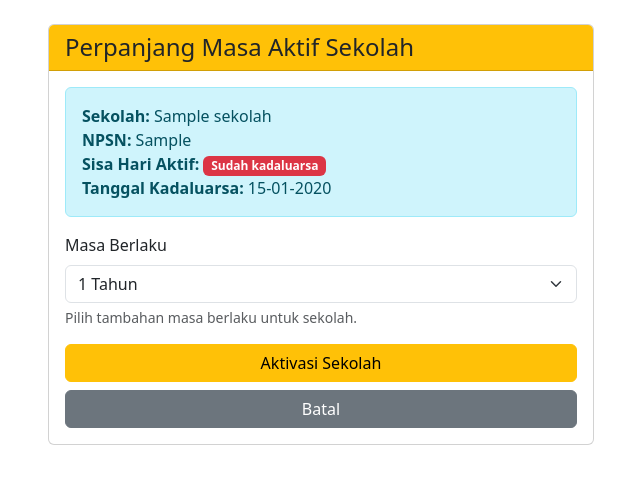
After one commit to fahrudin98/sekolah, a Flask app: page /sekolah/1/perpanjang in a window 1280 px wide. The commit adds this page. Shown: the top 484 px of the page, without its empty margins (319-959 px from the left). Run offline with Flask 3, Linux system fonts and the light colour scheme; a user stored in the database is signed in; tables that the repository leaves empty hold one stand-in row (values such as "Sample post").

Commit message:
Feat: Add school activation system
- Add status_aktif, tanggal_aktivasi, tanggal_kadaluarsa, last_warning_sent to Sekolah model
- Add aktivasi(), perpanjang(), is_active, sisa_hari methods/properties
- Add AktivasiSekolahForm for activation and extension
- Add sekolah_routes: /manage, /<id>/aktivasi, /<id>/perpanjang
- Add manage_sekolah.html with pagination (50 per page)
- Add aktivasi_sekolah.html and perpanjang_sekolah.html templates
- Update superadmin dashboard with link to manage sekolah
- Add lazy check in tahun_ajaran_routes to block create if school inactive

```diff
--- a/main.py
+++ b/main.py
@@ -300,6 +300,12 @@ def create_app(config_name="default"):
         app.logger.error(f"Error registering tahun_ajaran blueprint: {e}")
 
     try:
+        from penilaiansiswa.routes.sekolah_routes import sekolah_bp
+        app.register_blueprint(sekolah_bp)
+    except ImportError as e:
+        app.logger.warning(f"Sekolah blueprint not found: {e}")
+
+    try:
         from penilaiansiswa.routes.kelas_routes import kelas_bp
         app.register_blueprint(kelas_bp)
     except ImportError as e:
@@ -340,6 +346,7 @@ def create_app(config_name="default"):
         app.register_blueprint(dinas_bp)
     except ImportError as e:
         app.logger.warning(f"Dinas blueprint not found: {e}")
+
 
     # =============================
     # JINJA2 FILTERS
--- a/penilaiansiswa/forms.py
+++ b/penilaiansiswa/forms.py
@@ -1,6 +1,6 @@
 from flask_wtf import FlaskForm
-from wtforms import StringField, PasswordField, SubmitField
-from wtforms.validators import DataRequired, Email, EqualTo, Length
+from wtforms import StringField, PasswordField, SubmitField, SelectField, IntegerField
+from wtforms.validators import DataRequired, Email, EqualTo, Length, NumberRange
 
 class RequestResetForm(FlaskForm):
     email = StringField("Email", validators=[DataRequired(), Email()])
@@ -10,3 +10,20 @@ class ResetPasswordForm(FlaskForm):
     password = PasswordField("Password Baru", validators=[DataRequired(), Length(min=8)])
     confirm_password = PasswordField("Ulangi Password", validators=[DataRequired(), EqualTo("password")])
     submit = SubmitField("Ubah Password")
+
+# ========== FORM UNTUK AKTIVASI SEKOLAH ==========
+class AktivasiSekolahForm(FlaskForm):
+    """Form untuk aktivasi dan perpanjangan masa aktif sekolah"""
+    masa_berlaku = SelectField(
+        'Masa Berlaku',
+        choices=[
+            (365, '1 Tahun'),
+            (730, '2 Tahun'),
+            (180, '6 Bulan'),
+            (90, '3 Bulan')
+        ],
+        default=365,
+        coerce=int,
+        validators=[DataRequired()]
+    )
+    submit = SubmitField('Aktivasi Sekolah')
--- /dev/null
+++ b/penilaiansiswa/routes/sekolah_routes.py
@@ -0,0 +1,121 @@
+# penilaiansiswa/routes/sekolah_routes.py
+from flask import Blueprint, render_template, flash, redirect, url_for, request
+from flask_login import login_required, current_user
+from penilaiansiswa import db
+from penilaiansiswa.models.sekolah import Sekolah
+from penilaiansiswa.forms import AktivasiSekolahForm
+
+sekolah_bp = Blueprint('sekolah', __name__, url_prefix='/sekolah')
+
+
+@sekolah_bp.route('/<int:sekolah_id>/aktivasi', methods=['GET', 'POST'])
+@login_required
+def aktivasi_sekolah(sekolah_id):
+    """Form untuk mengaktifkan sekolah - hanya superadmin"""
+    if  current_user.role != 'superadmin':
+        flash('Anda tidak memiliki akses ke halaman ini.', 'danger')
+        return redirect(url_for('tahun_ajaran.dashboard'))
+
+    sekolah = Sekolah.query.get_or_404(sekolah_id)
+
+    if sekolah.status_aktif:
+        flash(f'Sekolah {sekolah.nama_sekolah} sudah aktif.', 'warning')
+        return redirect(url_for('tahun_ajaran.dashboard'))
+
+    form = AktivasiSekolahForm()
+
+    if form.validate_on_submit():
+        sekolah.aktivasi(masa_berlaku_hari=form.masa_berlaku.data)
+        db.session.commit()
+
+        flash(
+            f'Sekolah {sekolah.nama_sekolah} berhasil diaktifkan. '
+            f'Masa berlaku sampai {sekolah.tanggal_kadaluarsa.strftime("%d-%m-%Y")}',
+            'success'
+        )
+        return redirect(url_for('tahun_ajaran.dashboard'))
+
+    return render_template('aktivasi_sekolah.html', form=form, sekolah=sekolah)
+
+
+@sekolah_bp.route('/<int:sekolah_id>/perpanjang', methods=['GET', 'POST'])
+@login_required
+def perpanjang_sekolah(sekolah_id):
+    """Form untuk memperpanjang masa aktif sekolah"""
+    sekolah = Sekolah.query.get_or_404(sekolah_id)
+
+    # Cek akses
+    is_kepala_sekolah = False
+    if hasattr(current_user, 'pegawai') and current_user.pegawai:
+        from penilaiansiswa.models.sekolah import TahunAjaran
+        ta_aktif = TahunAjaran.query.filter_by(
+            sekolah_id=sekolah_id,
+            kepala_sekolah_id=current_user.pegawai.id,
+            aktif=True
+        ).first()
+        is_kepala_sekolah = ta_aktif is not None
+
+    if  current_user.role != 'superadmin' and not is_kepala_sekolah:
+        flash('Anda tidak memiliki akses ke halaman ini.', 'danger')
+        return redirect(url_for('tahun_ajaran.dashboard'))
+
+    if not sekolah.status_aktif:
+        flash('Sekolah tidak aktif. Silakan aktivasi terlebih dahulu.', 'warning')
+        return redirect(url_for('sekolah.aktivasi_sekolah', sekolah_id=sekolah_id))
+
+    form = AktivasiSekolahForm()
+
+    if form.validate_on_submit():
+        sekolah.perpanjang(tambahan_hari=form.masa_berlaku.data)
+        db.session.commit()
+
+        flash(
+            f'Masa aktif sekolah {sekolah.nama_sekolah} berhasil diperpanjang. '
+            f'Masa berlaku baru sampai {sekolah.tanggal_kadaluarsa.strftime("%d-%m-%Y")}',
+            'success'
+        )
+        return redirect(url_for('tahun_ajaran.dashboard'))
+
+    sisa_hari = sekolah.sisa_hari if sekolah.sisa_hari else 0
+
+    return render_template(
+        'perpanjang_sekolah.html',
+        form=form,
+        sekolah=sekolah,
+        sisa_hari=sisa_hari
+    )
+
+@sekolah_bp.route('/manage')
+@login_required
+def manage_sekolah():
+    """Halaman manajemen sekolah untuk superadmin dengan pagination"""
+    if current_user.role != 'superadmin':
+        flash('Akses ditolak. Hanya untuk superadmin.', 'danger')
+        return redirect(url_for('tahun_ajaran.dashboard'))
+
+    # Pagination parameters
+    page = request.args.get('page', 1, type=int)
+    per_page = request.args.get('per_page', 50, type=int)  # default 50 per halaman
+
+    # Ambil data dengan pagination
+    pagination = Sekolah.query.order_by(Sekolah.nama_sekolah).paginate(
+        page=page,
+        per_page=per_page,
+        error_out=False
+    )
+
+    sekolah_list = pagination.items
+    total_sekolah = pagination.total
+    aktif_count = Sekolah.query.filter_by(status_aktif=True).count()
+    nonaktif_count = total_sekolah - aktif_count
+
+    return render_template(
+        'manage_sekolah.html',
+        sekolah_list=sekolah_list,
+        total_sekolah=total_sekolah,
+        aktif_count=aktif_count,
+        nonaktif_count=nonaktif_count,
+        pagination=pagination,
+        page=page,
+        per_page=per_page
+    )
--- /dev/null
+++ b/templates/perpanjang_sekolah.html
@@ -0,0 +1,65 @@
+<!DOCTYPE html>
+<html lang="id">
+<head>
+    <meta charset="UTF-8">
+    <meta name="viewport" content="width=device-width, initial-scale=1.0">
+    <title>Perpanjang Masa Aktif Sekolah</title>
+    <link href="https://cdn.jsdelivr.net/npm/bootstrap@5.3.2/dist/css/bootstrap.min.css" rel="stylesheet">
+    <link rel="stylesheet" href="https://cdnjs.cloudflare.com/ajax/libs/font-awesome/6.0.0/css/all.min.css">
+</head>
+<body>
+    <div class="container mt-4">
+        <div class="row justify-content-center">
+            <div class="col-md-6">
+                <div class="card">
+                    <div class="card-header bg-warning text-dark">
+                        <h4 class="mb-0">Perpanjang Masa Aktif Sekolah</h4>
+                    </div>
+                    <div class="card-body">
+                        <div class="alert alert-info">
+                            <strong>Sekolah:</strong> {{ sekolah.nama_sekolah }}<br>
+                            <strong>NPSN:</strong> {{ sekolah.npsn or '-' }}<br>
+                            <strong>Sisa Hari Aktif:</strong>
+                            {% if sisa_hari > 0 %}
+                                <span class="badge bg-success">{{ sisa_hari }} hari</span>
+                            {% elif sisa_hari == 0 %}
+                                <span class="badge bg-warning">Berakhir hari ini</span>
+                            {% else %}
+                                <span class="badge bg-danger">Sudah kadaluarsa</span>
+                            {% endif %}
+                            <br>
+                            <strong>Tanggal Kadaluarsa:</strong>
+                            {{ sekolah.tanggal_kadaluarsa.strftime('%d-%m-%Y') if sekolah.tanggal_kadaluarsa else '-' }}
+                        </div>
+
+                        <form method="POST">
+                            {{ form.hidden_tag() }}
+
+                            <div class="mb-3">
+                                {{ form.masa_berlaku.label(class="form-label") }}
+                                {{ form.masa_berlaku(class="form-select") }}
+                                {% if form.masa_berlaku.errors %}
+                                    <div class="text-danger small">
+                                        {% for error in form.masa_berlaku.errors %}
+                                            {{ error }}
+                                        {% endfor %}
+                                    </div>
+                                {% endif %}
+                                <div class="form-text">
+                                    Pilih tambahan masa berlaku untuk sekolah.
+                                </div>
+                            </div>
+
+                            <div class="d-grid gap-2">
+                                {{ form.submit(class="btn btn-warning") }}
+                                <a href="{{ url_for('sekolah.manage_sekolah') }}" class="btn btn-secondary">Batal</a>
+                            </div>
+                        </form>
+                    </div>
+                </div>
+            </div>
+        </div>
+    </div>
+    <script src="https://cdn.jsdelivr.net/npm/bootstrap@5.3.2/dist/js/bootstrap.bundle.min.js"></script>
+</body>
+</html>
--- a/templates/superadmin/dashboard.html
+++ b/templates/superadmin/dashboard.html
@@ -143,6 +143,12 @@
                         <li class="nav-item">
                             <a class="nav-link" href="#" data-bs-toggle="modal" data-bs-target="#userSettingsModal">
                                 <i class="fas fa-users-cog me-1"></i>User Settings
+                            </a>
+                        </li>
+
+                        <li class="nav-item">
+                            <a class="nav-link" href="{{ url_for('sekolah.manage_sekolah') }}">
+                                <i class="fas fa-school me-1"></i>Manajemen Sekolah
                             </a>
                         </li>
 
```
Also changed, not shown: migrations/versions/00ac0cee1b8e_add_school_activation_columns_with_.py (added, +42 -0 lines), penilaiansiswa/models/sekolah.py (+58 -1 lines), penilaiansiswa/routes/tahun_ajaran_routes.py (+14 -0 lines), templates/aktivasi_sekolah.html (added, +56 -0 lines), templates/manage_sekolah.html (added, +311 -0 lines).
